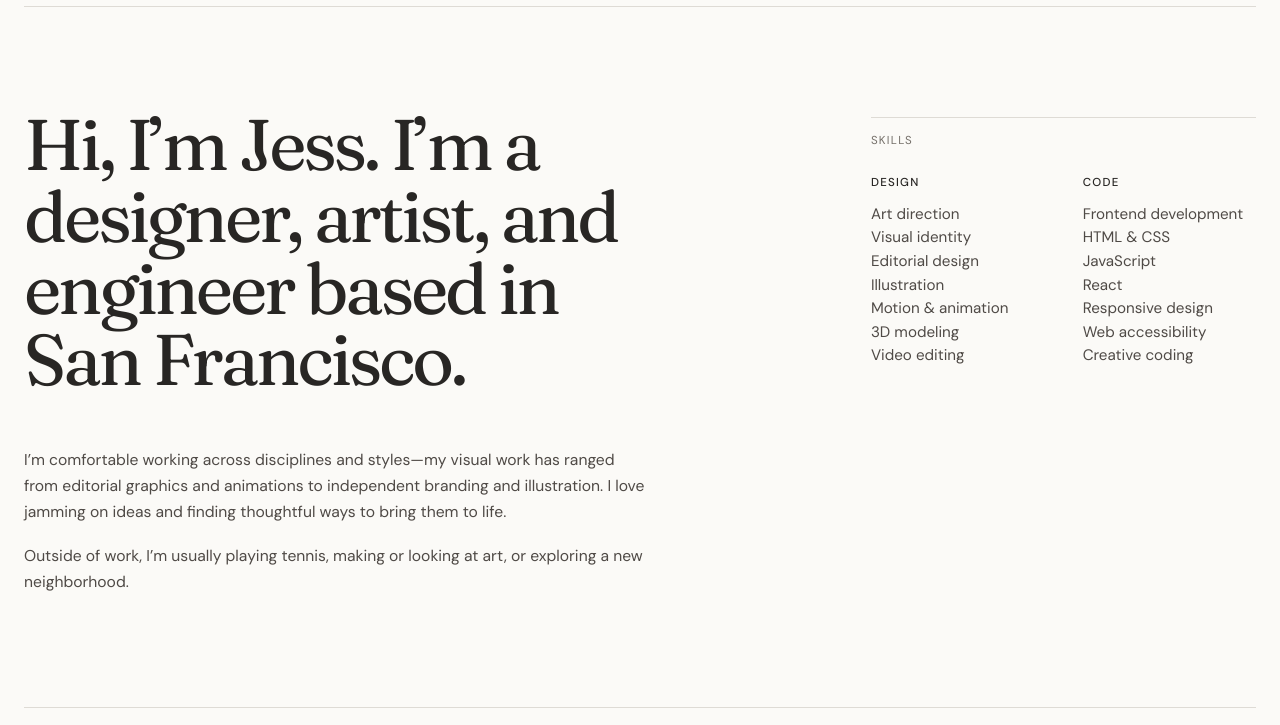
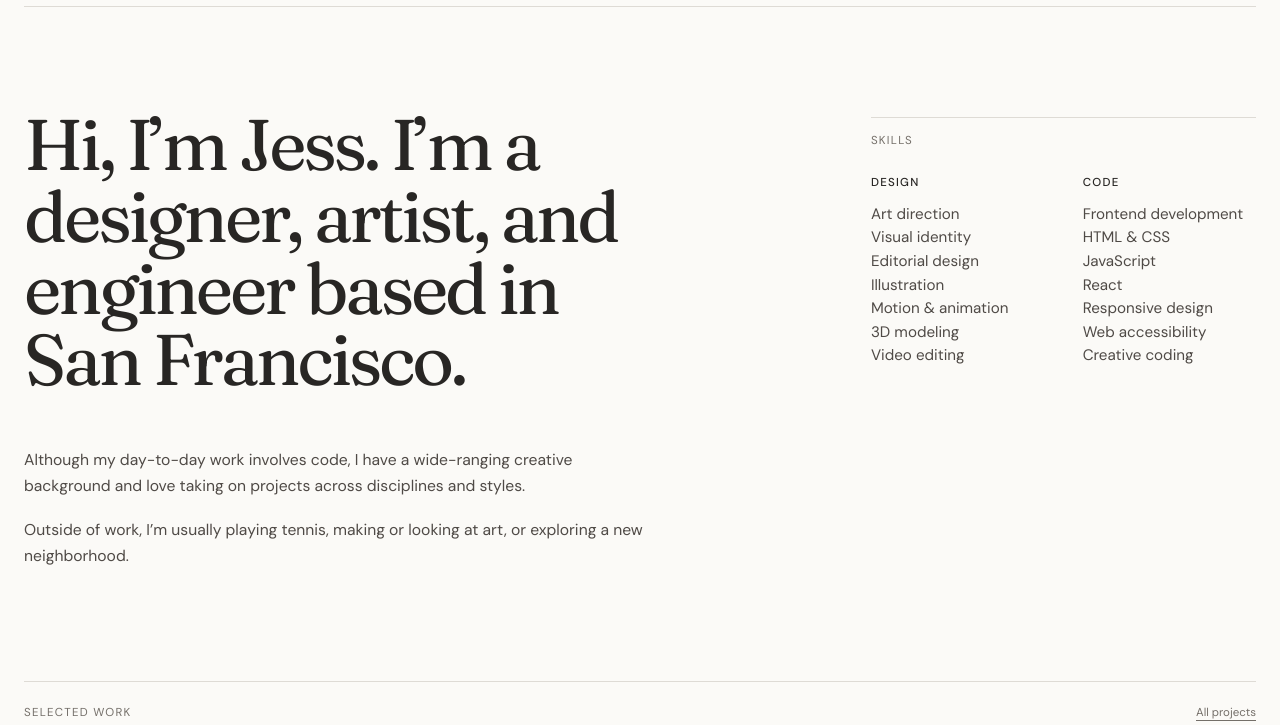
Before and after one commit to jcpengy/personal-website-2026, a plain HTML site: page about/index.html in a window 1280 px wide. Shown: the part 75-800 px from the top of the page. Drawn offline with Linux system fonts and the light colour scheme.

Commit message:
Refine portfolio bio

```diff
--- a/about/index.html
+++ b/about/index.html
@@ -29,7 +29,7 @@
         <div class="about-copy">
           <h1>Hi, I’m Jess. I’m a designer, artist, and engineer based in San Francisco.</h1>
           <div class="about-bio">
-            <p>I’m comfortable working across disciplines and styles—my visual work has ranged from editorial graphics and animations to independent branding and illustration. I love jamming on ideas and finding thoughtful ways to bring them to life.</p>
+            <p>Although my day-to-day work involves code, I have a wide-ranging creative background and love taking on projects across disciplines and styles.</p>
             <p>Outside of work, I’m usually playing tennis, making or looking at art, or exploring a new neighborhood.</p>
           </div>
         </div>
```
